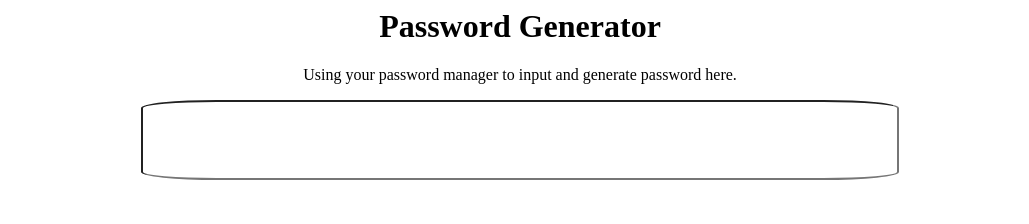
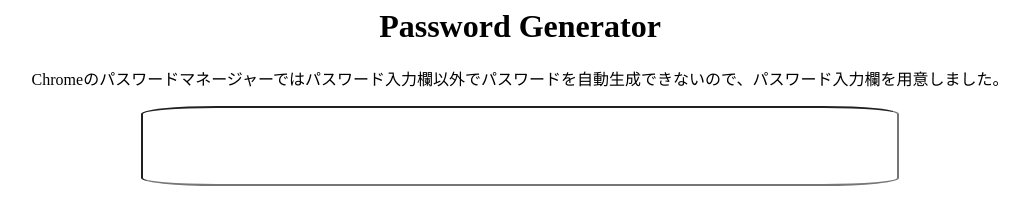
Before and after one commit to kg17492/password_generator, a plain HTML site: page index.html in a window 1280 px wide. Shown: the whole page, without its empty margins (120-1149 px from the left). Drawn offline with Linux system fonts and the light colour scheme.

Commit message:
日本語

```diff
--- a/index.html
+++ b/index.html
@@ -18,7 +18,7 @@
   <body>
     <h1>Password Generator</h1>
     <p>
-      Using your password manager to input and generate password here.
+      Chromeのパスワードマネージャーではパスワード入力欄以外でパスワードを自動生成できないので、パスワード入力欄を用意しました。
     </p>
     <input type=password id="password" onchange="reflect(this)" placeholder="">
     <h1><code id="result"></code></h1>
```
